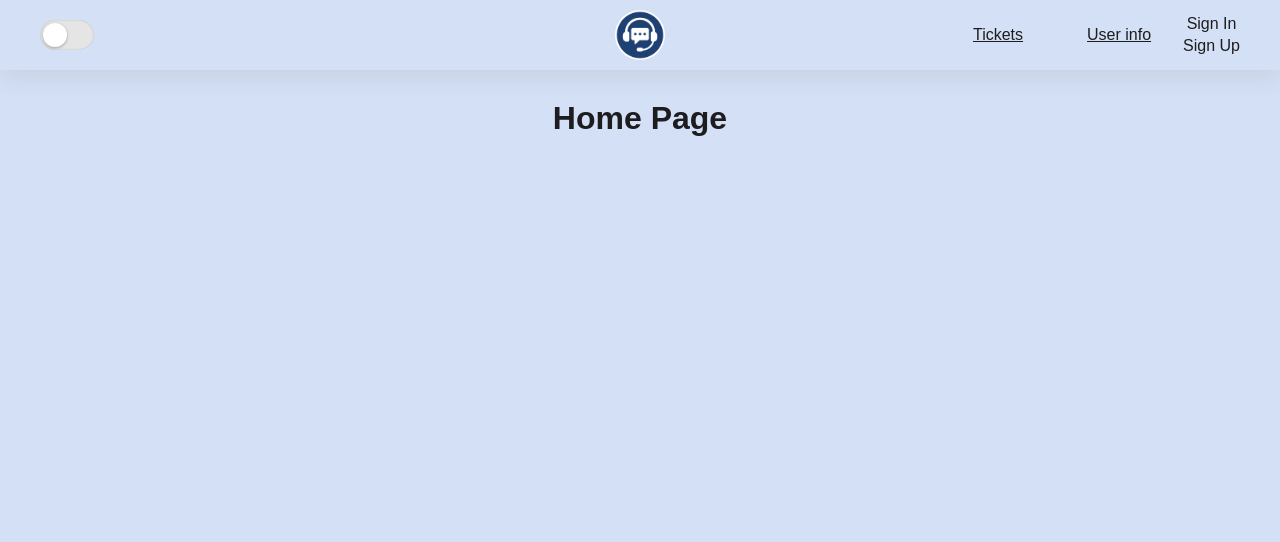
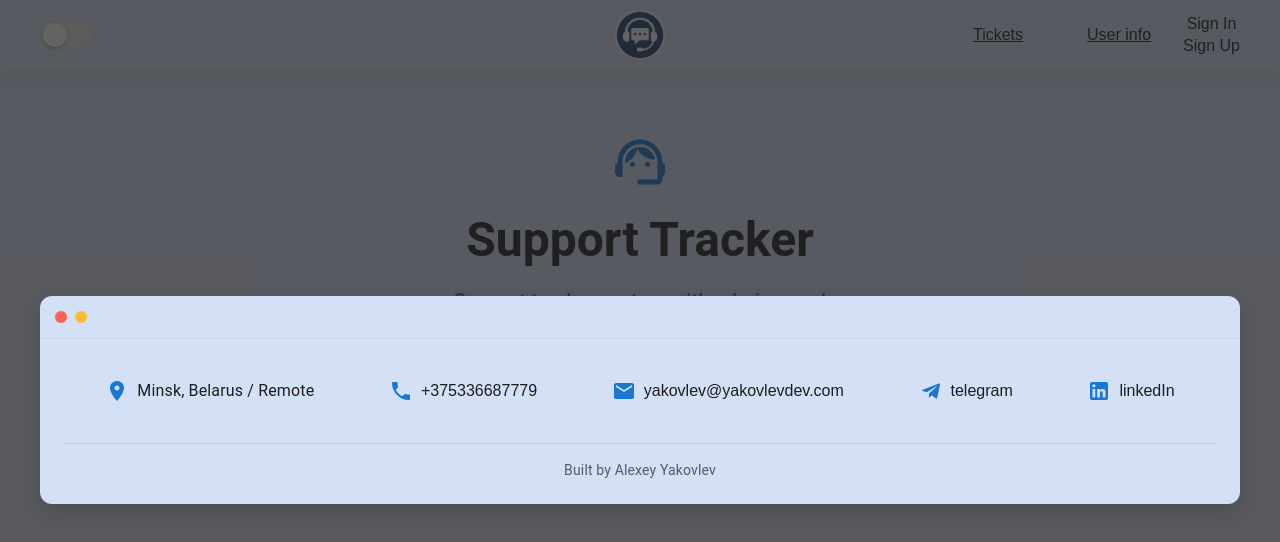
Before and after one commit to montaana01/ticket-tracker-frontend, a React (Vite) app: page / in a window 1280 px wide. Shown: the top 542 px of the page. Built offline with nearby package versions, Linux system fonts and the light colour scheme; no server answers.

Commit message:
feat: implement main page design with macWindow

```diff
--- a/src/pages/main/index.tsx
+++ b/src/pages/main/index.tsx
@@ -1,3 +1,160 @@
+import { MacWindow } from '../../components/MacWindow';
+import { Link, Box, Typography, Button, Chip, Container } from '@mui/material';
+import {
+  LocationOn,
+  Phone,
+  Email,
+  LinkedIn,
+  SupportAgent,
+  Telegram,
+} from '@mui/icons-material';
+import { useNavigate } from 'react-router';
+import { PATHS } from '../../constants/PATHS';
+import { useAuth } from '../../hooks/useAuth';
+
 export const MainPage = () => {
-  return <h1>Home Page</h1>;
+  const navigate = useNavigate();
+  const { role } = useAuth();
+
+  const statusChips = [
+    { label: 'ToDo' },
+    { label: 'In Progress' },
+    { label: 'Ready For Review' },
+    { label: 'Done' },
+  ];
+
+  return (
+    <>
+      <Container maxWidth="lg" sx={{ py: 4 }}>
+        <Box textAlign="center" sx={{ mb: 6 }}>
+          <SupportAgent sx={{ fontSize: 60, color: 'primary.main', mb: 2 }} />
+          <Typography
+            variant="h3"
+            component="h1"
+            gutterBottom
+            fontWeight="bold"
+          >
+            Support Tracker
+          </Typography>
+          <Typography
+            variant="h6"
+            color="text.secondary"
+            sx={{ mb: 3, maxWidth: 600, mx: 'auto' }}
+          >
+            Support tracker system with admin panel
+          </Typography>
+
+          <Box
+            sx={{ display: 'flex', gap: 2, justifyContent: 'center', mb: 4 }}
+          >
+            {statusChips.map((chip) => (
+              <Chip key={chip.label} label={chip.label} variant="outlined" />
+            ))}
+          </Box>
+
+          {!role ? (
+            <Box sx={{ display: 'flex', gap: 2, justifyContent: 'center' }}>
+              <Button
+                variant="contained"
+                size="large"
+                onClick={() => navigate(PATHS.SIGN_IN)}
+              >
+                Sign In
+              </Button>
+              <Button
+                variant="outlined"
+                size="large"
+                onClick={() => navigate(PATHS.SIGN_UP)}
+              >
+                Sign Up
+              </Button>
+            </Box>
+          ) : (
+            <Button
+              variant="contained"
+              size="large"
+              onClick={() =>
+                navigate(role === 'admin' ? PATHS.ADMIN : PATHS.TICKETS)
+              }
+            >
+              Go to {role === 'admin' ? 'Admin Dashboard' : 'My Tickets'}
+            </Button>
+          )}
+        </Box>
+      </Container>
+      <MacWindow>
+        <Box
+          sx={{
+            display: 'flex',
+            flexDirection: 'row',
+            flexWrap: 'wrap',
+            justifyContent: 'space-around',
+            alignItems: 'center',
+            gap: 3,
+            mb: 3,
+            p: 2,
+          }}
+        >
+          <Box sx={{ display: 'flex', alignItems: 'center', gap: 1 }}>
+            <LocationOn color="primary" />
+            <Typography variant="body1">Minsk, Belarus / Remote</Typography>
+          </Box>
+
+          <Box sx={{ display: 'flex', alignItems: 'center', gap: 1 }}>
+            <Phone color="primary" />
+            <Link href="tel:375336687779" color="inherit" underline="hover">
+              +375336687779
+            </Link>
+          </Box>
+
+          <Box sx={{ display: 'flex', alignItems: 'center', gap: 1 }}>
+            <Email color="primary" />
+            <Link
+              href="mailto:yakovlev@yakovlevdev.com"
+              color="inherit"
+              underline="hover"
+            >
+              yakovlev@yakovlevdev.com
+            </Link>
+          </Box>
+
+          <Box sx={{ display: 'flex', alignItems: 'center', gap: 1 }}>
+            <Telegram color="primary" />
+            <Link
+              href="https://t.me/yakovlevdeveloper"
+              color="inherit"
+              underline="hover"
+              target="_blank"
+            >
+              telegram
+            </Link>
+          </Box>
+
+          <Box sx={{ display: 'flex', alignItems: 'center', gap: 1 }}>
+            <LinkedIn color="primary" />
+            <Link
+              href="https://linkedin.com/in/yakovlevdeveloper"
+              color="inherit"
+              underline="hover"
+              target="_blank"
+            >
+              linkedIn
+            </Link>
+          </Box>
+        </Box>
+        <Box
+          sx={{
+            textAlign: 'center',
+            pt: 2,
+            borderTop: 1,
+            borderColor: 'divider',
+          }}
+        >
+          <Typography variant="body2" color="text.secondary">
+            Built by Alexey Yakovlev
+          </Typography>
+        </Box>
+      </MacWindow>
+    </>
+  );
 };
```
